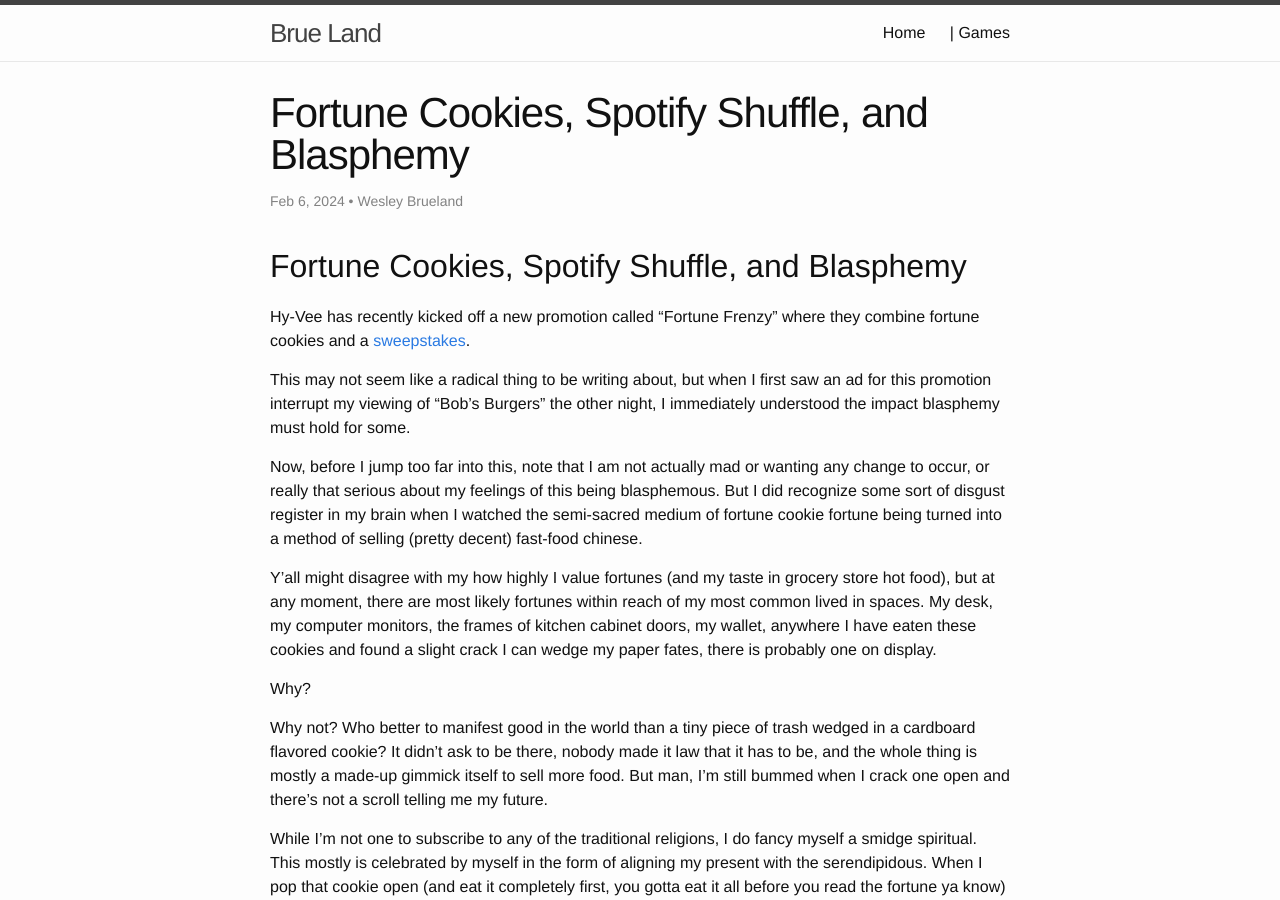
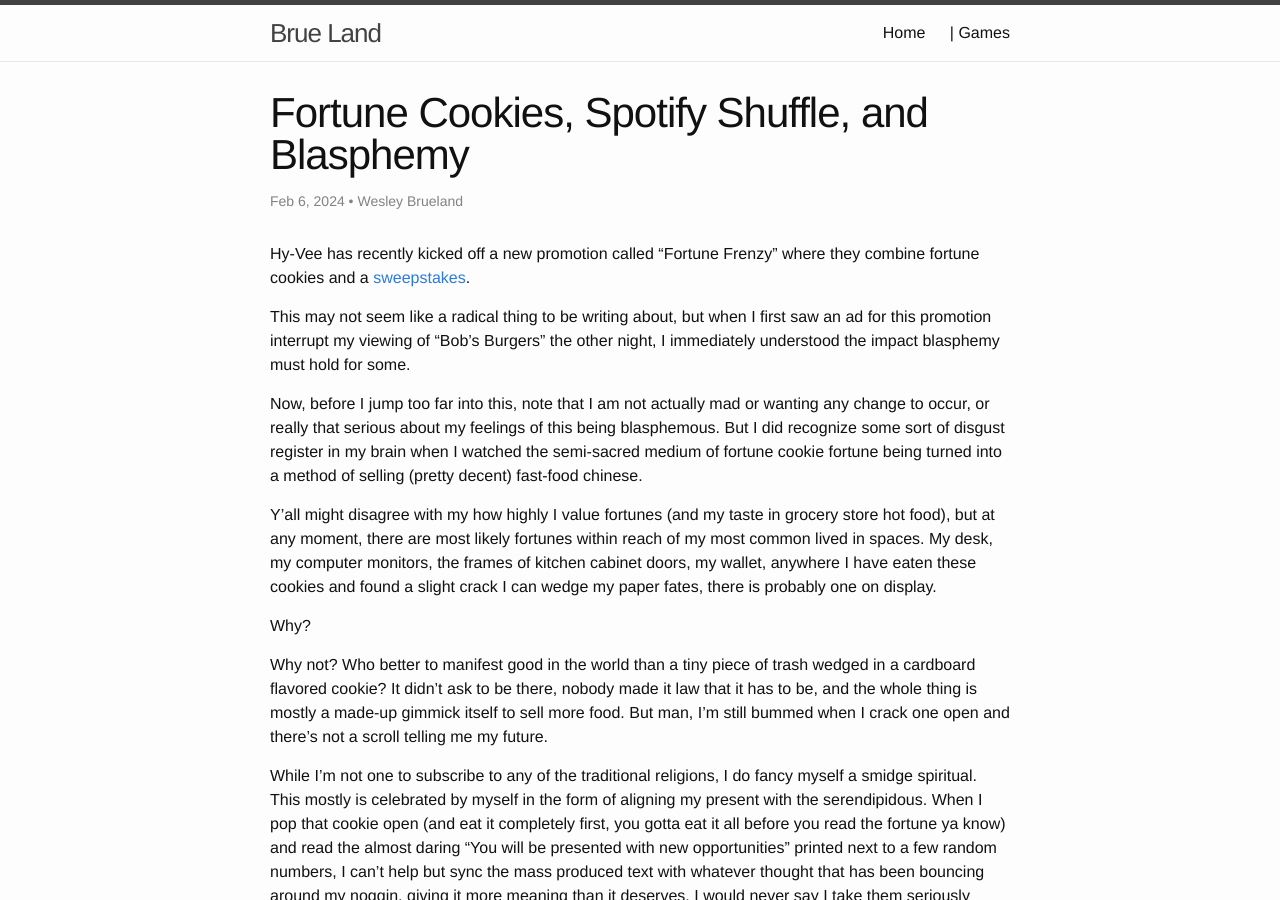
Before and after one commit to brueland/brueland.github.io, a Jekyll site: the page built from _posts/2024-02-06-fortune-cookies-flavor-the-bold.md, in a window 1280 px wide and 900 px high. Built offline with Jekyll 4.4.1, drawn with Linux system fonts in a browser that asks for light colours.

Commit message:
nobody needs 2 titles, not even a king

```diff
--- a/_posts/2024-02-06-fortune-cookies-flavor-the-bold.md
+++ b/_posts/2024-02-06-fortune-cookies-flavor-the-bold.md
@@ -5,8 +5,6 @@ author: Wesley Brueland
 date:   2024-02-06 01:14:44 -0600
 categories: ramble
 ---
-
-## Fortune Cookies, Spotify Shuffle, and Blasphemy
 
 Hy-Vee has recently kicked off a new promotion called "Fortune Frenzy" where they combine fortune cookies and a [sweepstakes](https://www.hy-vee.com/).
 
```
